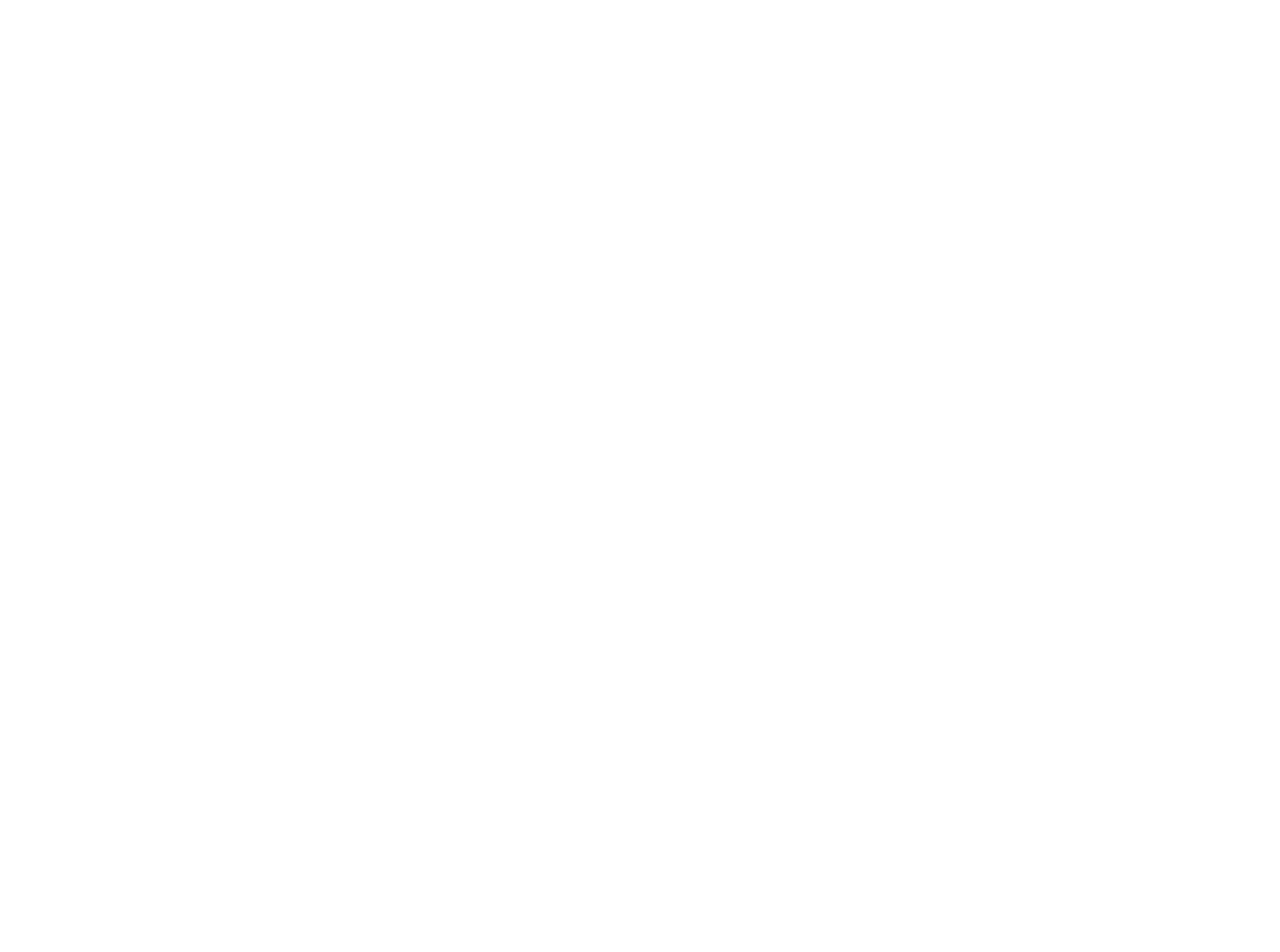
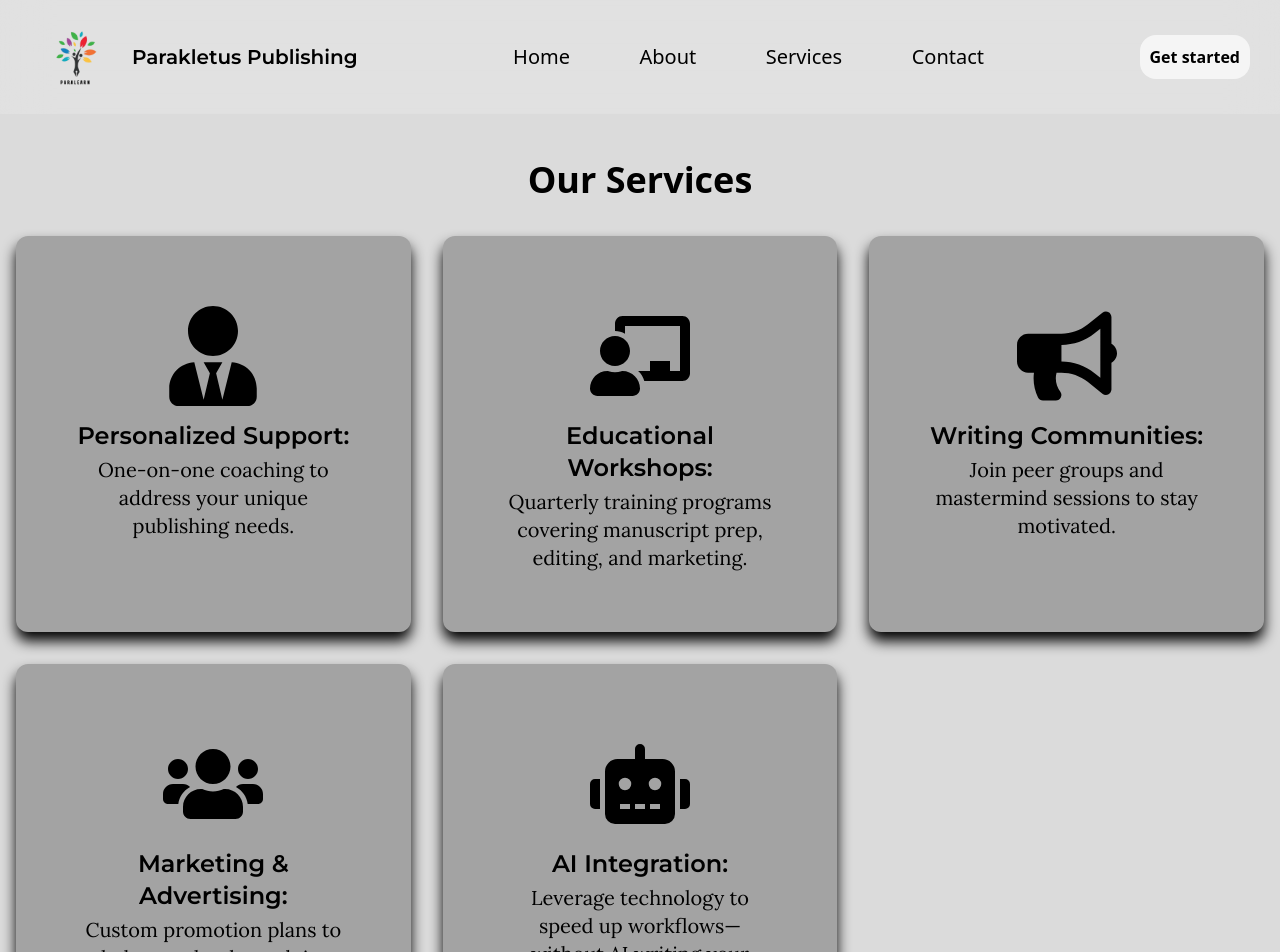
Before and after one commit to Gregor-prog/paralearn_publishing, a React (Vite) app: page /services in a window 1280 px wide. Before the commit this address had no page. Shown: the top 952 px of the page. Before the commit the page ends 800 px from the top, so only its background shows below. Built offline with nearby package versions, Linux system fonts and the light colour scheme.

Commit message:
completed service page

```diff
--- a/src/App.jsx
+++ b/src/App.jsx
@@ -3,6 +3,7 @@
 import {Route,Routes,BrowserRouter} from "react-router-dom"
 import Home from './pages/Home'
 import About from './pages/About'
+import Service from './pages/service'
 
 function App() {
   const [count, setCount] = useState(0)
@@ -12,6 +13,7 @@
       <Routes>
         <Route path='/' element={<Home/>} />
         <Route path='/about' element={<About/>} />
+        <Route path='/services' element={<Service/>} />
       </Routes>
     </BrowserRouter>
   </div>
--- a/src/pages/service.jsx
+++ b/src/pages/service.jsx
@@ -0,0 +1,37 @@
+import { FaUserTie,FaChalkboardTeacher,FaBullhorn,FaUsers,FaRobot } from "react-icons/fa"
+import AOS from 'aos'
+import 'typeface-montserrat'
+import 'typeface-lora'
+import Navbar from "../components/Nav"
+import Footer from "../components/footer"
+function Service(){
+    const services = [
+        {title:"Personalized Support",body:"One-on-one coaching to address your unique publishing needs.",icon:FaUserTie},
+        {title:"Educational Workshops",body:"Quarterly training programs covering manuscript prep, editing, and marketing.",icon:FaChalkboardTeacher},
+        {title:"Writing Communities",body:"Join peer groups and mastermind sessions to stay motivated.",icon:FaBullhorn},
+        {title:"Marketing & Advertising",body:"Custom promotion plans to help your book reach its audience.",icon:FaUsers},
+        {title:"AI Integration",body:"Leverage technology to speed up workflows—without AI writing your manuscript.",icon:FaRobot}
+    ]
+    return <div className="bg-[#dbdbdb]">
+        <Navbar/>
+        <div className="pt-[160px] ">
+        <p className="text-center text-4xl font-semibold">Our Services</p>
+        <div className="grid grid-cols-1 sm:grid-cols-2 lg:grid-cols-3 mb-[50px] mt-[20px]">
+            {
+                services.map((service,index) => {
+                    return (
+                        <div data-aos='fade-top' key={index} className="flex flex-col items-center p-[60px] bg-[#a3a3a3] m-4 rounded-xl drop-shadow-xl drop-shadow-black">
+                        <service.icon className="size-[100px] my-2.5"/>
+                        <p className="text-2xl font-semibold my-1 text-center" style={{fontFamily:"Montserrat"}} >{service.title}:</p>
+                        <p className="text-xl text-center" style={{fontFamily:"Lora"}}>{service.body}</p>
+                    </div>
+                    )
+                })
+            }
+        </div>
+        <Footer/>
+        </div>
+    </div>
+}
+
+export default Service
```
